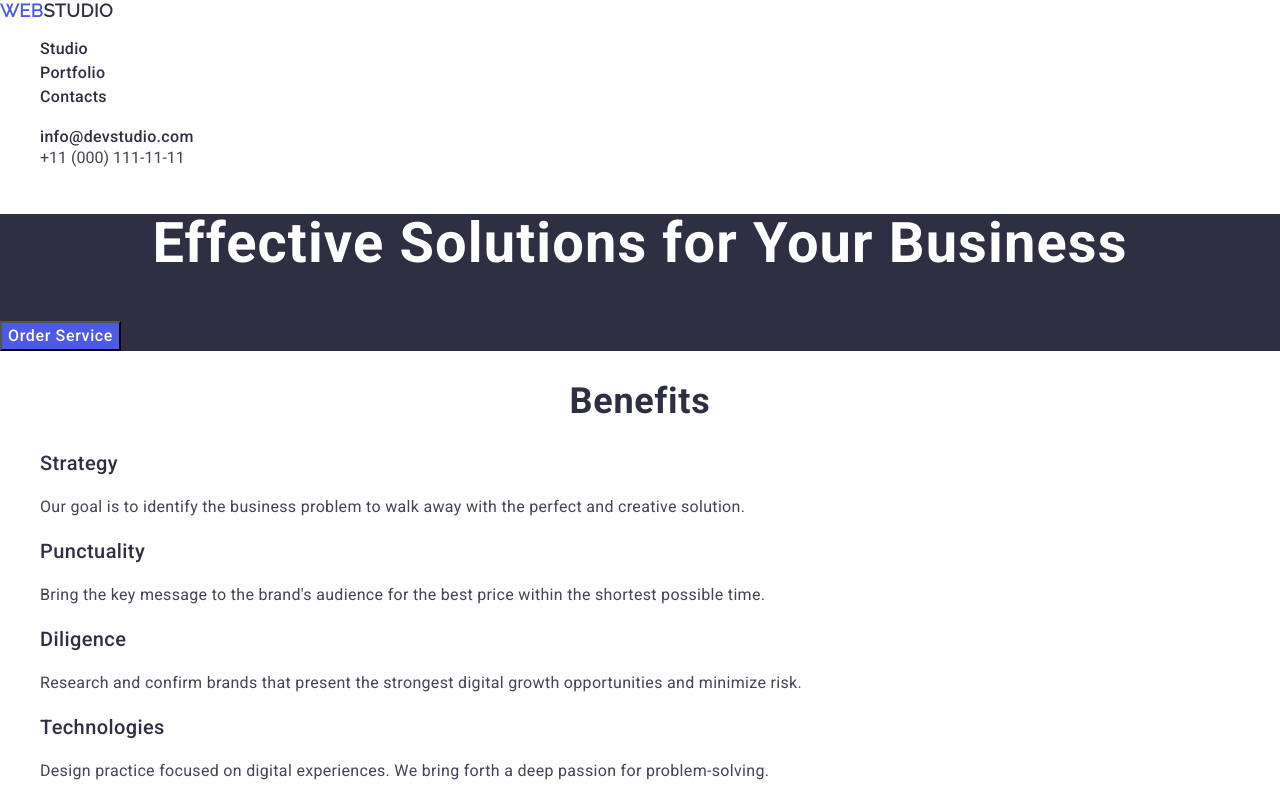
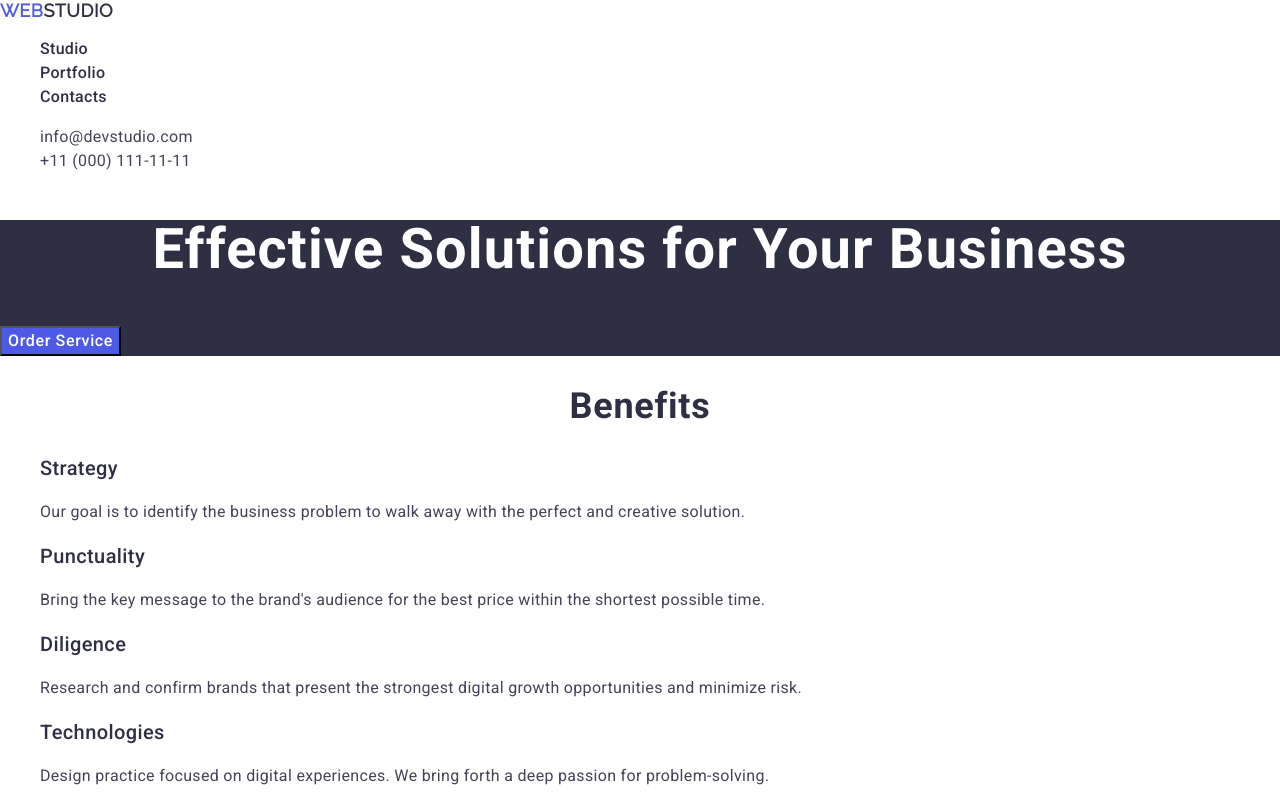
Before and after one commit to stanislavryzhkov77/goit-markup-hw-02, a plain HTML site: page index.html in a window 1280 px wide. Shown: the top 800 px of the page. Drawn offline with nearby package versions, Linux system fonts and the light colour scheme.

Commit message:
update-11

```diff
--- a/index.html
+++ b/index.html
@@ -40,12 +40,12 @@
         <address class="menu-address">
             <ul class="address">
                 <li class="menu-item">
-                    <a href="mailto:info@devstudio.com" class="menu-link">
+                    <a href="mailto:info@devstudio.com" class="menu-address-link">
                         info@devstudio.com
                     </a>
                 </li>
                 <li class="menu-item">
-                    <a href="tel:+110001111111">
+                    <a href="tel:+110001111111" class="menu-address-link">
                         +11 (000) 111-11-11
                     </a>
                 </li>
```
